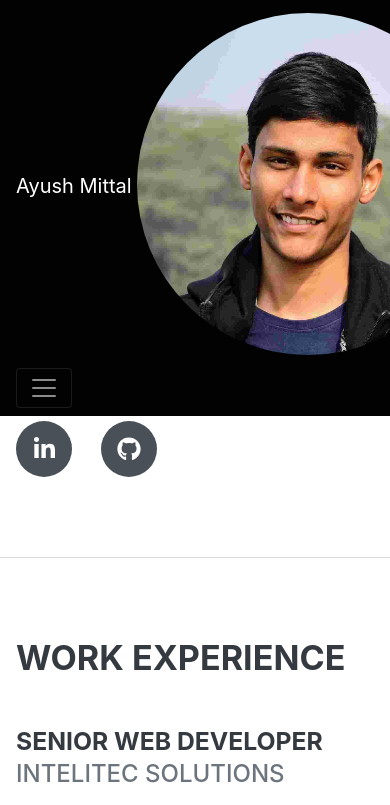
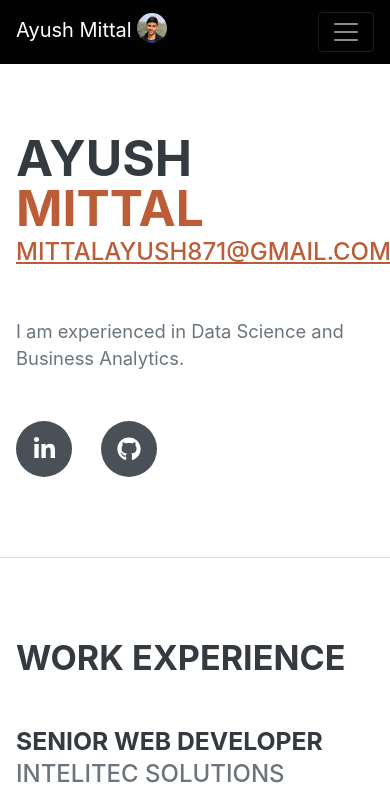
Before and after one commit to ayushmi77al/myself, a plain HTML site: page index.html in a window 390 px wide. Shown: the top 805 px of the page. Drawn offline with nearby package versions, Linux system fonts and the light colour scheme; a web font is replaced by a local one.

Commit message:
Update index.html

```diff
--- a/index.html
+++ b/index.html
@@ -19,7 +19,7 @@
         <!-- Navigation-->
         <nav class="navbar navbar-expand-lg navbar-dark bg-primary fixed-top" id="sideNav">
             <a class="navbar-brand js-scroll-trigger" href="#page-top">
-                <span class="d-block d-lg-none">Ayush Mittal <img class="img-fluid img-profile rounded-circle mx-auto mb-2" src="assets/img/ayush_pic.jpeg" alt="..." /></span>
+                <span class="d-block d-lg-none">Ayush Mittal <img class="img-fluid img-profile rounded-circle mx-auto mb-2" src="assets/img/ayush_pic.jpeg" width="30px" height="30px" alt="..." /></span>
                 <span class="d-none d-lg-block"><img class="img-fluid img-profile rounded-circle mx-auto mb-2" src="assets/img/ayush_pic.jpeg" alt="..." /></span>
             </a>
             <button class="navbar-toggler" type="button" data-bs-toggle="collapse" data-bs-target="#navbarResponsive" aria-controls="navbarResponsive" aria-expanded="false" aria-label="Toggle navigation"><span class="navbar-toggler-icon"></span></button>
```
